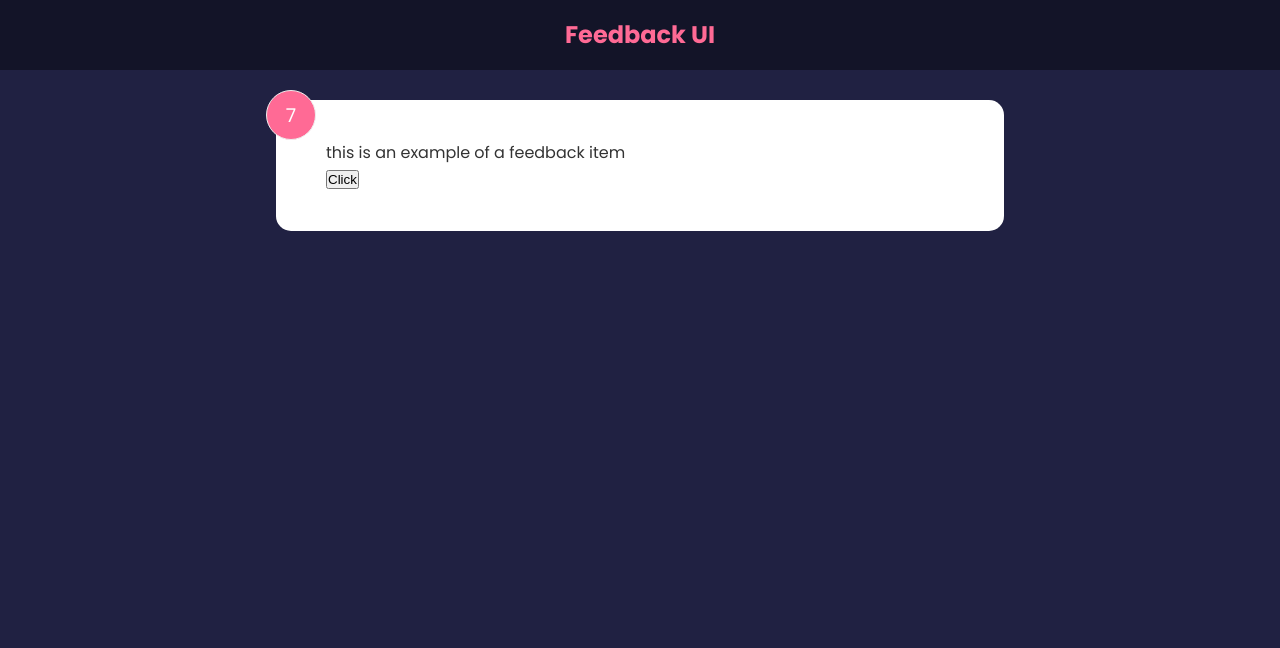
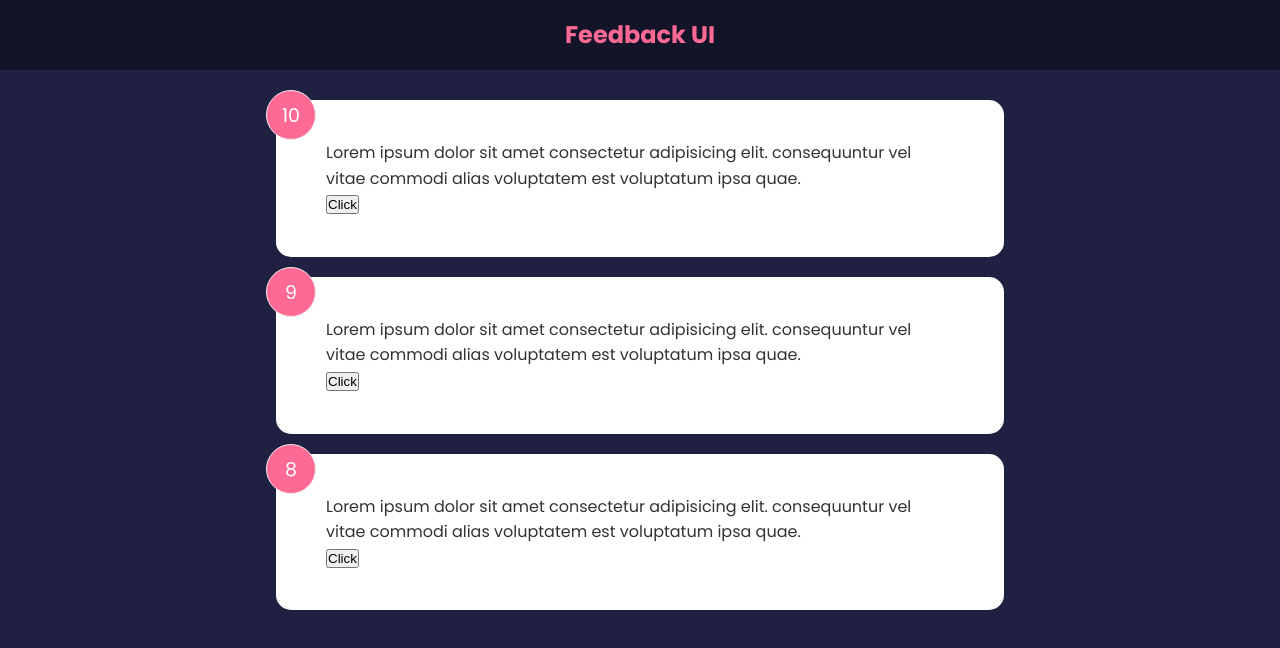
Before and after one commit to AbdElrahmanGbr/feedback-app, a React (Create React App) app: page / in a window 1280 px wide. Shown: the top 648 px of the page. Built offline with nearby package versions, Linux system fonts and the light colour scheme.

Commit message:
Managing Global State

```diff
--- a/src/App.js
+++ b/src/App.js
@@ -1,11 +1,14 @@
 import Header from "./components/Header";
-import FeedbackItem from "./components/FeedbackItem";
+import {useState} from "react";
+import FeedbackData from "./data/FeedbackData";
+import FeedbackList from "./components/FeedbackList";
 
 function App() {
+    const [feedback, setFeedback] = useState(FeedbackData)
     return (<>
         <Header />
         <div className={"container"}>
-            <FeedbackItem/>
+            <FeedbackList feedback={feedback}/>
         </div>
     </>)
 }
--- a/src/components/FeedbackItem.jsx
+++ b/src/components/FeedbackItem.jsx
@@ -1,21 +1,11 @@
-import {useState} from "react";
-
-function FeedbackItem() {
-    const [rating, setRating]= useState(7)
-    const [text, setText]= useState('this is an example of a feedback item')
-
-    const handleClick=()=>{
-        setRating((prevState)=>{
-            return prevState + 1
-        })
-    }
+function FeedbackItem({item}) {
     return (
   <div className={"card"}>
-      <div className={"num-display"}>{rating}</div>
+      <div className={"num-display"}>{item.rating}</div>
       <div className={"text-display"}>
-          {text}
+          {item.text}
       </div>
-      <button onClick={handleClick}>Click</button>
+      <button>Click</button>
   </div>
  );}
 
--- /dev/null
+++ b/src/components/FeedbackList.jsx
@@ -0,0 +1,14 @@
+import FeedbackItem from "./FeedbackItem";
+function FeedbackList({feedback}) {
+    if(!feedback || feedback.length ===0){
+        return <p>No Feedback Yet</p>
+    }
+ return (
+  <div className={"feedback-list"}>
+      {feedback.map((item)=>(
+        <FeedbackItem key={item.id} item={item}/>
+      ))}
+  </div>
+ );}
+
+export default FeedbackList;
--- /dev/null
+++ b/src/data/FeedbackData.js
@@ -0,0 +1,19 @@
+const FeedbackData = [
+    {
+        id: 1,
+        rating: 10,
+        text: 'Lorem ipsum dolor sit amet consectetur adipisicing elit. consequuntur vel vitae commodi alias voluptatem est voluptatum ipsa quae.',
+    },
+    {
+        id: 2,
+        rating: 9,
+        text: 'Lorem ipsum dolor sit amet consectetur adipisicing elit. consequuntur vel vitae commodi alias voluptatem est voluptatum ipsa quae.',
+    },
+    {
+        id: 3,
+        rating: 8,
+        text: 'Lorem ipsum dolor sit amet consectetur adipisicing elit. consequuntur vel vitae commodi alias voluptatem est voluptatum ipsa quae.',
+    },
+]
+
+export default FeedbackData
```
